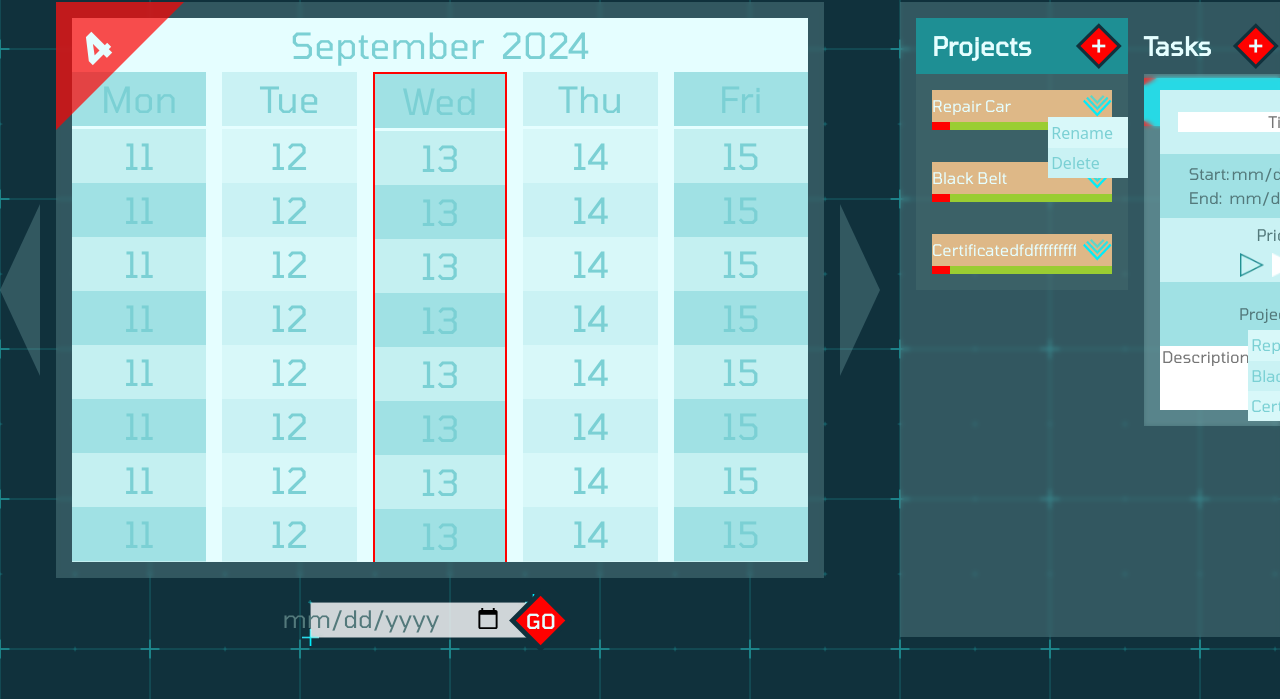
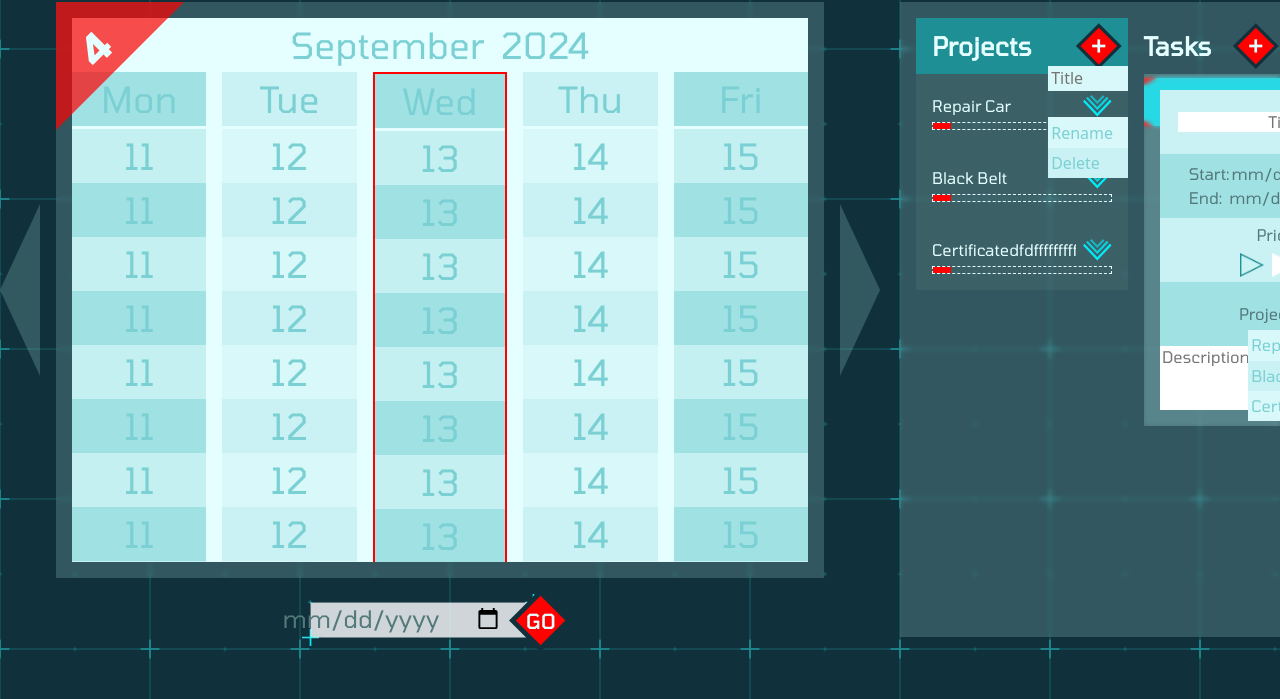
Before and after one commit to Gitman87/Task-Force, a website built with webpack: page src/template.html in a window 1280 px wide. Shown: the part 101-800 px from the top of the page. Built offline with nearby package versions, Linux system fonts and the light colour scheme; what air-datepicker would draw is missing.

Commit message:
Add project name input, add function for dynamically adding event listeners

```diff
--- a/src/styles/style.css
+++ b/src/styles/style.css
@@ -464,6 +464,14 @@ h3 {
   justify-content: space-between;
   align-items: center;
 }
+#add-project-query {
+  position: absolute;
+  top: 4rem;
+}
+#add-project-query input {
+  border: none;
+  outline: none;
+}
 .project-list-cell {
   width: 100%;
   height: 4.5rem;
@@ -480,7 +488,7 @@ h3 {
   display: flex;
   justify-content: space-between;
   align-items: center;
-  background-color: burlywood;
+
 }
 
 .project-list {
@@ -556,8 +564,9 @@ h3 {
 .progress-bar-main-container {
   width: 100%;
   height: 0.5rem;
+  border: 0.0625rem dashed var(--brightest);
 
-  background-color: yellowgreen;
+  /* background-color: yellowgreen; */
 }
 .progress-bar {
   width: 10%;
--- a/src/template.html
+++ b/src/template.html
@@ -119,6 +119,12 @@
                   <div class="button plus-button" id="add-project">
                     <p class="plus-text">+</p>
                   </div>
+                  <div class="drop-down-content" id="add-project-query">
+                    <ul class="drop-down-list">
+                      <input type="text" class="drop-down-item button" placeholder="Title">
+
+                    </ul>
+                  </div>
                   <!-- <form action="" id="new-project-name">
                     <input type="text" class="name-input" placeholder="Rename">
                   </form> -->
@@ -137,7 +143,7 @@
                     </div>
                   </li>
                   <li>
-                    <div class="drop-down-content">
+                    <div class="drop-down-content" id="edit-project">
                       <ul class="drop-down-list">
                         <li class="drop-down-item button">Rename</li>
                         <li class="drop-down-item button">Delete</li>
```
Also changed, not shown: src/dom.js (added, +14 -0 lines), src/index.js (+1 -31 lines).
